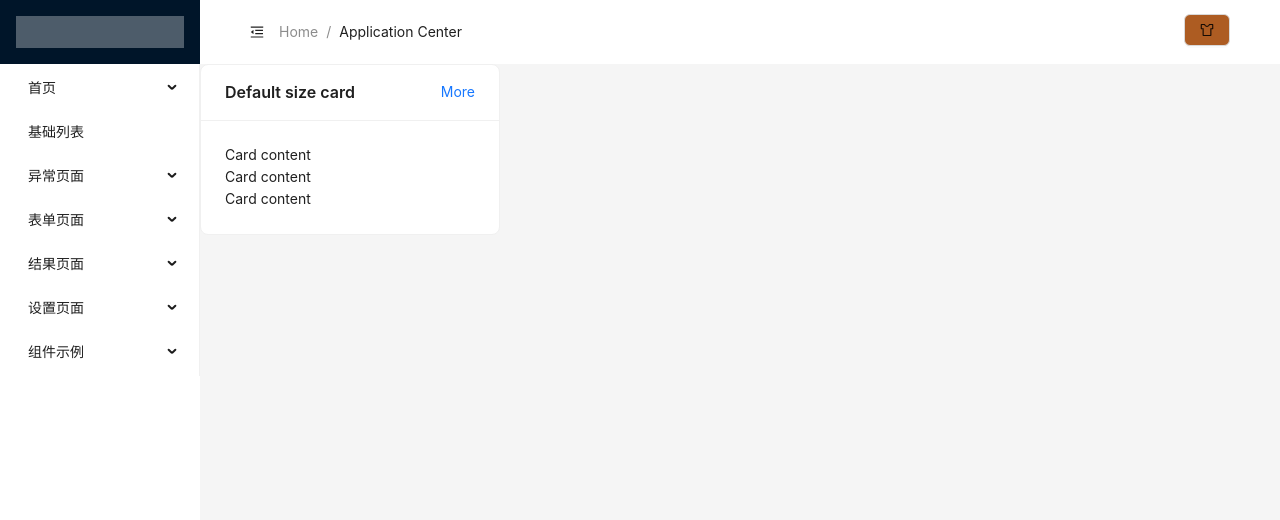
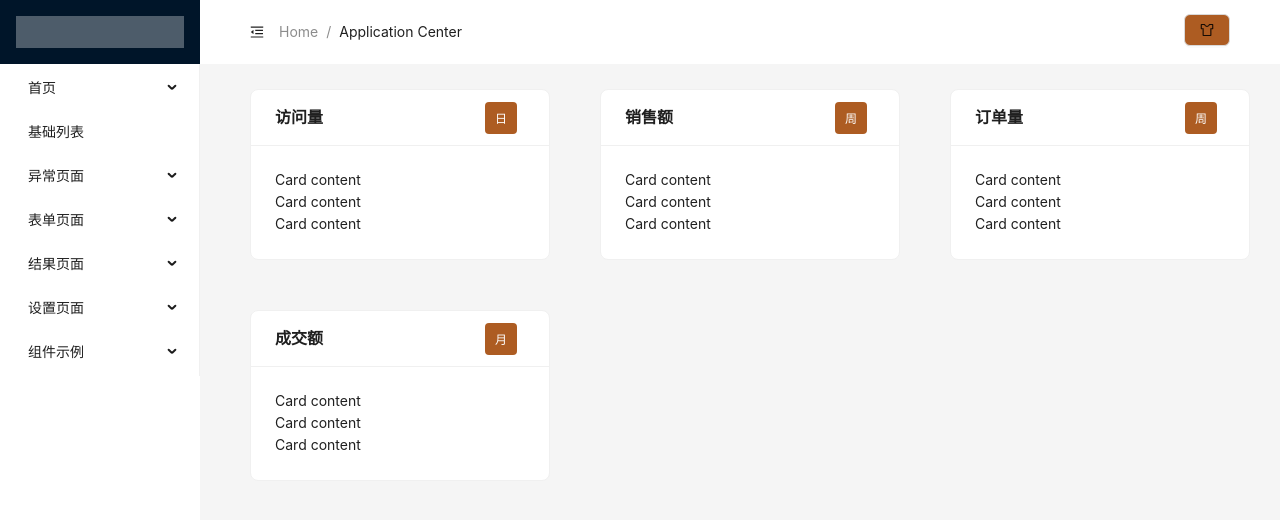
Before and after one commit to summer-like-coding/react-admin, a React (Vite) app: page /dashboard/control in a window 1280 px wide. Shown: the top 520 px of the page. Built offline with nearby package versions, Linux system fonts and the light colour scheme; data requests are answered from the project's data file; the HTML template or start-up script is replaced by a standard one.

Commit message:
update: control

```diff
--- a/src/components/cards/index.tsx
+++ b/src/components/cards/index.tsx
@@ -1,11 +1,21 @@
-import { Card } from "antd";
-import React from "react";
-const Cards: React.FC = () => {
+import { globalContext } from "@/config/globalconfig";
+import { Button, Card, Tag } from "antd";
+import React, { useContext } from "react";
+
+interface Iprops {
+  title?: string;
+  extra?: string;
+}
+const Cards: React.FC<Iprops> = (props) => {
+  const { title, extra } = props;
+  const {
+    value: { globalColor },
+  } = useContext(globalContext)!;
   return (
     <Card
-      title="Default size card"
-      extra={<a href="#">More</a>}
-      style={{ width: 300 }}
+      title={title}
+      extra={<Tag color={globalColor} style={{ width: '2rem', height: '2rem',textAlign:'center',lineHeight:'2rem' }}> {extra}</Tag>}
+      style={{ width: 300,margin:'25px' }}
     >
       <p>Card content</p>
       <p>Card content</p>
@@ -13,4 +23,4 @@ const Cards: React.FC = () => {
     </Card>
   );
 };
-export default Cards
+export default Cards;
--- /dev/null
+++ b/src/layouts/dashboard/control/control.ts
@@ -0,0 +1,10 @@
+import styled from "styled-components";
+
+const Controls = styled.div`
+    display:flex;
+    flex-direction:row;
+    flex-wrap: wrap;
+    margin-left:25px
+
+`
+export default Controls
--- a/src/layouts/dashboard/control/index.tsx
+++ b/src/layouts/dashboard/control/index.tsx
@@ -1,8 +1,14 @@
 import Cards from "@/components/cards";
 import React from "react";
-const Control:React.FC = () => {
-    return (
-        <Cards></Cards>
-    )
-}
-export default Control
+import Controls from "./control";
+const Control: React.FC = () => {
+  return (
+    <Controls>
+      <Cards title={'访问量'} extra={'日'}></Cards>
+      <Cards title={'销售额'} extra={'周'}></Cards>
+      <Cards title={'订单量'} extra={'周'}></Cards>
+      <Cards title={'成交额'} extra={'月'}></Cards>
+    </Controls>
+  );
+};
+export default Control;
```
Also changed, not shown: 1 other file (tests, documents, lock files or other folders).
